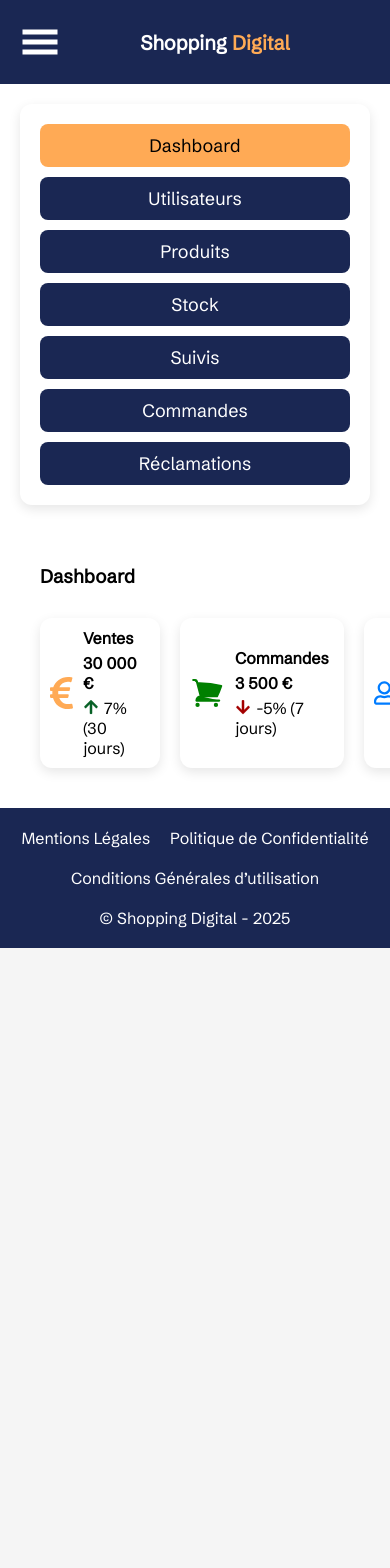
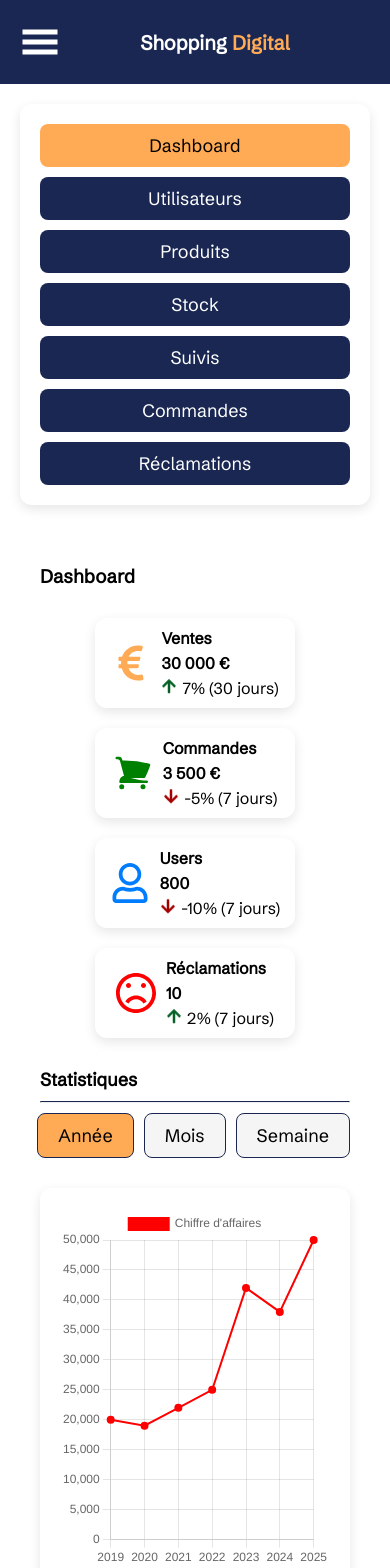
Before and after one commit to djerbiano/shopping-digital-v2, a Next.js app: page /admin in a window 390 px wide. Shown: the top 1568 px of the page. Before the commit the page ends 948 px from the top, so only its background shows below. Built offline with nearby package versions, Linux system fonts and the light colour scheme.

Commit message:
create Statistical component with yearly, monthly, and weekly charts using Chart.js

```diff
--- /dev/null
+++ b/app/(administrateur)/_components/DashboardComponent/GraphMonth.jsx
@@ -0,0 +1,59 @@
+"use client";
+import { useEffect, useRef } from "react";
+import Chart from "chart.js/auto";
+
+const monthData = [
+  { month: "Jan", count: 2000 },
+  { month: "Fev", count: 1900 },
+  { month: "Mar", count: 2200 },
+  { month: "Avr", count: 2500 },
+  { month: "Mai", count: 4200 },
+  { month: "Juin", count: 3800 },
+  { month: "Juil", count: 5000 },
+  { month: "Aout", count: 4000 },
+  { month: "Sept", count: 3000 },
+  { month: "Oct", count: 2000 },
+  { month: "Nov", count: 1900 },
+  { month: "Dec", count: 2200 },
+];
+
+export default function GraphMonth() {
+  const canvasRef = useRef(null);
+  const chartRef = useRef(null);
+
+  useEffect(() => {
+    if (chartRef.current) chartRef.current.destroy();
+    const ctx = canvasRef.current.getContext("2d");
+
+    chartRef.current = new Chart(ctx, {
+      type: "doughnut",
+      data: {
+        labels: monthData.map((d) => d.month),
+        datasets: [
+          {
+            label: "Chiffre d'affaires",
+            data: monthData.map((d) => d.count),
+            backgroundColor: [
+              "red", "orange", "yellow", "green", "blue", "purple", "pink",
+              "brown", "gray", "cyan", "magenta", "teal"
+            ],
+            borderColor: "white",
+            borderWidth: 1,
+          },
+        ],
+      },
+      options: {
+        responsive: true,
+        maintainAspectRatio: false,
+        plugins: {
+          title: {
+            display: true,
+            text: "Chiffre d'affaires par mois",
+          },
+        },
+      },
+    });
+  }, []);
+
+  return <canvas ref={canvasRef} />;
+}
--- /dev/null
+++ b/app/(administrateur)/_components/DashboardComponent/GraphWeekly.jsx
@@ -0,0 +1,50 @@
+"use client";
+import { useEffect, useRef } from "react";
+import Chart from "chart.js/auto";
+
+const weekData = [
+  { day: "Lundi", count: 50 },
+  { day: "Mardi", count: 150 },
+  { day: "Mercredi", count: 180 },
+  { day: "Jeudi", count: 250 },
+  { day: "Vendredi", count: 300 },
+  { day: "Samedi", count: 420 },
+  { day: "Dimanche", count: 190 },
+];
+
+export default function GraphWeekly() {
+  const canvasRef = useRef(null);
+  const chartRef = useRef(null);
+
+  useEffect(() => {
+    if (chartRef.current) chartRef.current.destroy();
+    const ctx = canvasRef.current.getContext("2d");
+
+    chartRef.current = new Chart(ctx, {
+      type: "bar",
+      data: {
+        labels: weekData.map((d) => d.day),
+        datasets: [
+          {
+            label: "Chiffre d'affaires par jour",
+            data: weekData.map((d) => d.count),
+            backgroundColor: "#00800061",
+            borderColor: "green",
+            borderWidth: 1,
+          },
+        ],
+      },
+      options: {
+        responsive: true,
+        maintainAspectRatio: false,
+        scales: {
+          y: {
+            beginAtZero: true,
+          },
+        },
+      },
+    });
+  }, []);
+
+  return <canvas ref={canvasRef} />;
+}
--- /dev/null
+++ b/app/(administrateur)/_components/DashboardComponent/GraphYear.jsx
@@ -0,0 +1,48 @@
+"use client";
+import { useEffect, useRef } from "react";
+import Chart from "chart.js/auto";
+
+const yearData = [
+  { year: 2019, count: 20000 },
+  { year: 2020, count: 19000 },
+  { year: 2021, count: 22000 },
+  { year: 2022, count: 25000 },
+  { year: 2023, count: 42000 },
+  { year: 2024, count: 38000 },
+  { year: 2025, count: 50000 },
+];
+
+export default function GraphYear() {
+  const canvasRef = useRef(null);
+  const chartRef = useRef(null);
+
+  useEffect(() => {
+    if (chartRef.current) chartRef.current.destroy();
+    const ctx = canvasRef.current.getContext("2d");
+
+    chartRef.current = new Chart(ctx, {
+      type: "line",
+      data: {
+        labels: yearData.map((d) => d.year),
+        datasets: [
+          {
+            label: "Chiffre d'affaires",
+            data: yearData.map((d) => d.count),
+            backgroundColor: "red",
+            borderColor: "red",
+            borderWidth: 2,
+          },
+        ],
+      },
+      options: {
+        responsive: true,
+        maintainAspectRatio: false,
+        scales: {
+          y: { beginAtZero: true },
+        },
+      },
+    });
+  }, []);
+
+  return <canvas ref={canvasRef} />;
+}
--- /dev/null
+++ b/app/(administrateur)/_components/DashboardComponent/Statistical.jsx
@@ -0,0 +1,43 @@
+"use client";
+import styles from "../../admin.module.css";
+import GraphYear from "./GraphYear";
+import GraphMonth from "./GraphMonth";
+import GraphWeekly from "./GraphWeekly";
+import { useState } from "react";
+export default function Statistical() {
+  const [graphType, setGraphType] = useState("year");
+  const renderGraph = () => {
+    switch (graphType) {
+      case "month":
+        return <GraphMonth />;
+      case "week":
+        return <GraphWeekly />;
+      default:
+        return <GraphYear />;
+    }
+  };
+  const buttons = [
+    { text: "Année", value: "year", ariaLabel: "statistiques de l'année" },
+    { text: "Mois", value: "month", ariaLabel: "statistiques du mois" },
+    { text: "Semaine", value: "week", ariaLabel: "statistiques de la semaine" },
+  ];
+  return (
+    <article className={styles.statistical} aria-labelledby="statistical-title">
+      <h5 id="statistical-title">Statistiques</h5>
+      <hr />
+      <div className={styles.statisticalButtons}>
+        {buttons.map((button, index) => (
+          <button
+            key={index}
+            onClick={() => setGraphType(button.value)}
+            aria-label={button.ariaLabel}
+            className={graphType === button.value ? styles.active : ""}
+          >
+            {button.text}
+          </button>
+        ))}
+      </div>
+      <div className={styles.statisticalGraph}> {renderGraph()}</div>
+    </article>
+  );
+}
--- a/app/(administrateur)/admin.module.css
+++ b/app/(administrateur)/admin.module.css
@@ -21,7 +21,7 @@
   background-color: var(--color-tertiary);
 }
 .navBarAdmin {
-  min-width: 10%;
+  min-width: 200px;
   height: 100%;
   display: flex;
   flex-direction: column;
@@ -41,13 +41,14 @@
   color: var(--color-tertiary);
 }
 .navBarAdmin button:hover,
-.navBarAdmin button.active {
+.navBarAdmin button.active,
+.statisticalButtons .active {
   background-color: var(--color-primary);
   color: var(--color-foreground);
 }
 
 .adminContent {
-  min-width: 85%;
+  width: 85%;
   height: 100%;
   display: flex;
   flex-direction: column;
@@ -107,6 +108,7 @@
 .banner .negativePercentage svg {
   fill: var(--color-red);
 }
+
 @keyframes loading {
   0% {
     transform: translateY(0%);
@@ -128,6 +130,68 @@
 .bannerContent .revenue {
   font-weight: bold;
 }
+.statistical {
+  width: 100%;
+}
+.statistical h5 {
+  margin-bottom: 10px;
+  font-size: 18px;
+}
+.statistical hr {
+  border-top: 1px solid var(--color-secondary);
+}
+.statisticalButtons {
+  padding: 10px 0;
+  width: 100%;
+  display: flex;
+  justify-content: flex-end;
+  gap: 10px;
+}
+.statisticalButtons button {
+  border: 1px solid var(--color-secondary);
+  color: var(--color-foreground);
+  background-color: var(--color-background);
+  transition: background-color 0.3s ease;
+}
+.statisticalButtons button:hover {
+  background-color: var(--color-secondary);
+  color: var(--color-tertiary);
+}
+.statisticalGraph {
+  width: 100%;
+  height: 400px;
+  margin: 0 auto;
+  border-radius: 12px;
+  box-shadow: 0px 4px 12px rgba(0, 0, 0, 0.1);
+  padding: 20px;
+  margin-top: 20px;
+}
+.statisticalGraph canvas {
+  width: 100% !important;
+  height: 100% !important;
+}
+@media (max-width: 1160px) and (min-width: 930px) {
+  .dashboardBannersContainer {
+    width: 70%;
+    flex-wrap: wrap;
+    margin: 0 auto;
+  }
+}
+@media (max-width: 930px) and (min-width: 800px) {
+  .dashboardBannersContainer {
+    width: 90%;
+    flex-wrap: wrap;
+    margin: 0 auto;
+  }
+}
+
+@media (max-width: 800px) {
+  .dashboardBannersContainer {
+    width: 100%;
+    flex-wrap: wrap;
+    margin: 0 auto;
+  }
+}
 @media (max-width: 767.98px) {
   .adminContainer {
     flex-direction: column;
@@ -142,3 +206,11 @@
     align-self: center;
   }
 }
+@media (max-width: 515px) {
+  .dashboardBannersContainer {
+    width: 100%;
+    flex-direction: column;
+    align-items: center;
+    margin: 0 auto;
+  }
+}
--- a/app/(administrateur)/admin/page.jsx
+++ b/app/(administrateur)/admin/page.jsx
@@ -6,6 +6,7 @@ import { FaRegUser } from "react-icons/fa";
 import { HiOutlineShoppingCart } from "react-icons/hi2";
 import { ImSad } from "react-icons/im";
 import Banner from "../_components/DashboardComponent/Banner";
+import Statistical from "../_components/DashboardComponent/Statistical";
 export default function MonCompte() {
   return (
     <section aria-labelledby="section-admin" className={styles.adminContent}>
@@ -43,6 +44,7 @@ export default function MonCompte() {
           percentage="2% (7 jours)"
         />
       </div>
+      <Statistical />
     </section>
   );
 }
```
